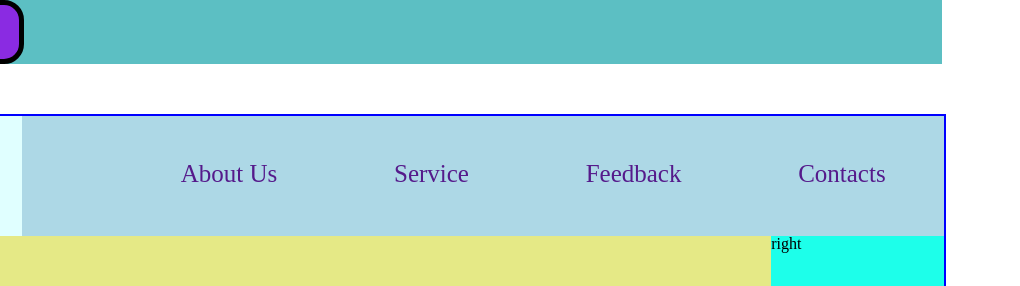
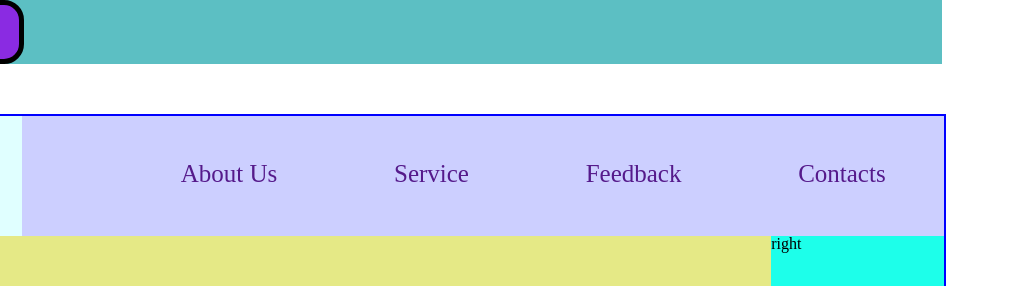
Before and after one commit to novosyolovnv/seven_, a plain HTML site: page begin.html in a window 1280 px wide. Shown: the top 286 px of the page, 260-1280 px from the left. Drawn offline with Linux system fonts and the light colour scheme.

Commit message:
corr style.css

```diff
--- a/CSS/style.css
+++ b/CSS/style.css
@@ -58,7 +58,7 @@ h2{
 
 .header__side-nav{
   width: 80vw;
-  background-color: lightblue;
+  background-color: transparent;
 
 
 
@@ -76,7 +76,7 @@ align-items: center;
 
 .items{
   font-size: 25px;
-  a
+
 }
 .block {
    display: flex;
```
